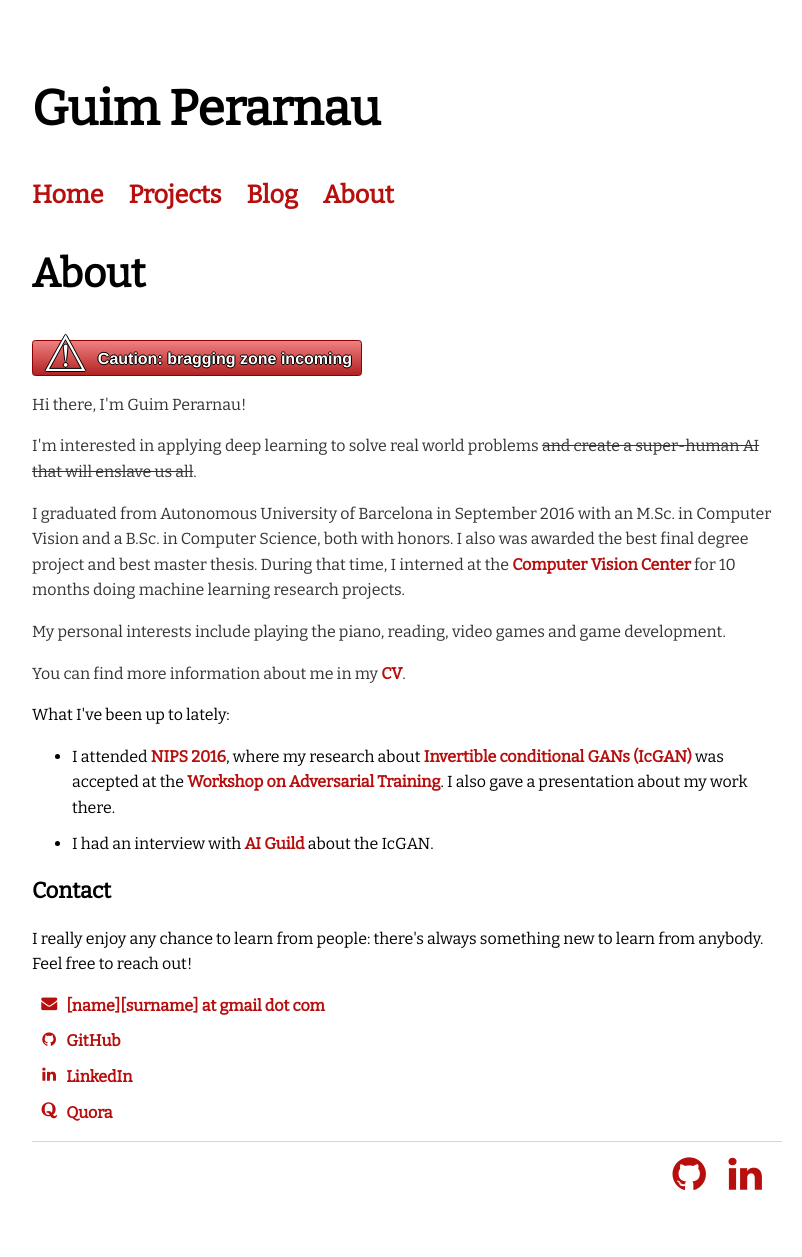
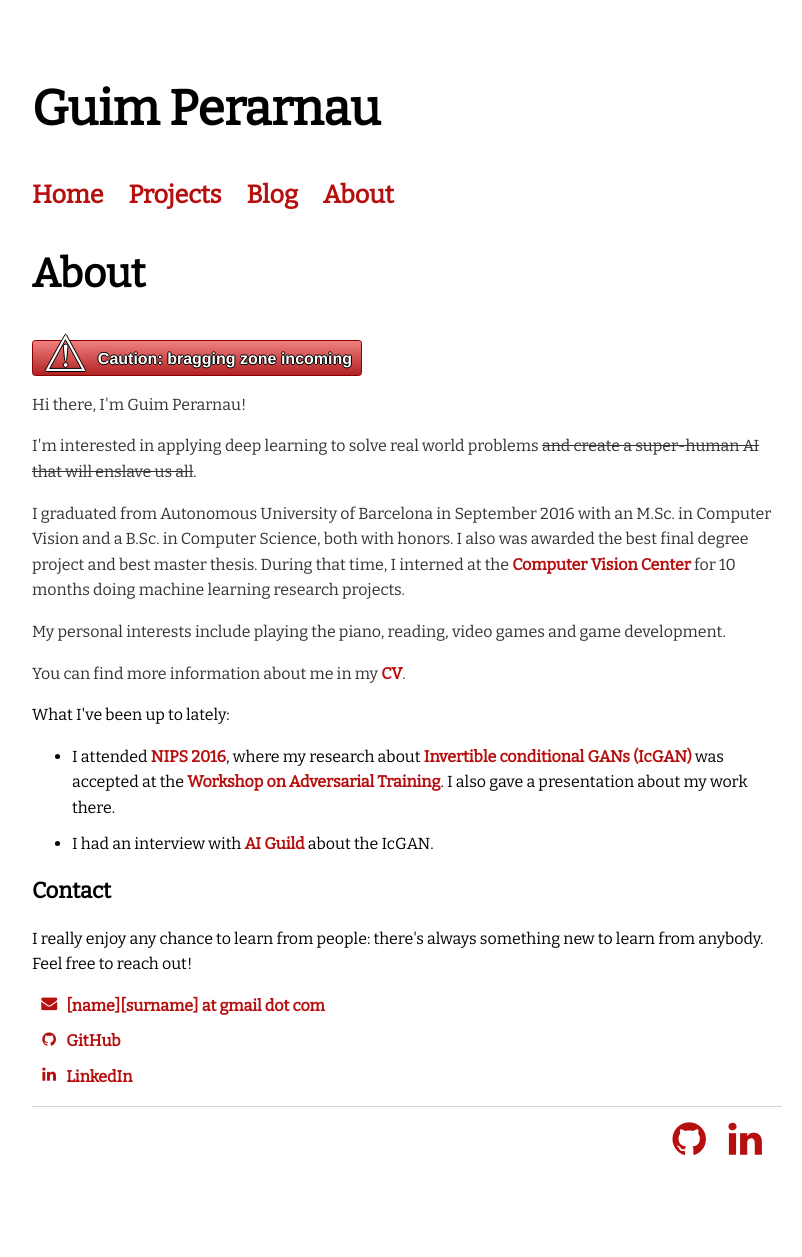
Before and after one commit to Guim3/guim3.github.io, a Jekyll site: the page built from about/index.html, in a window 1280 px wide. Shown: the whole page, without its empty margins (233-1035 px from the left). Built offline with Jekyll 4.4.1, drawn with Linux system fonts in a browser that asks for light colours; after the commit the page ends 1221 px from its top, so only the background shows below that.

Commit message:
Remove Quora

```diff
--- a/about/index.html
+++ b/about/index.html
@@ -41,12 +41,5 @@ title: About
 		    </a>
 		</li>
 		{% endif %}
-		{% if site.quora_username %}
-		<li class="contact-item">
-		    <a href="https://www.quora.com/profile/{{ site.quora_username }}">
-		      <i class="fa-li fa fa-quora"></i> Quora
-		    </a>
-		</li>
-		{% endif %}
 	</ul>
 </div><!-- /.blurb -->
```
